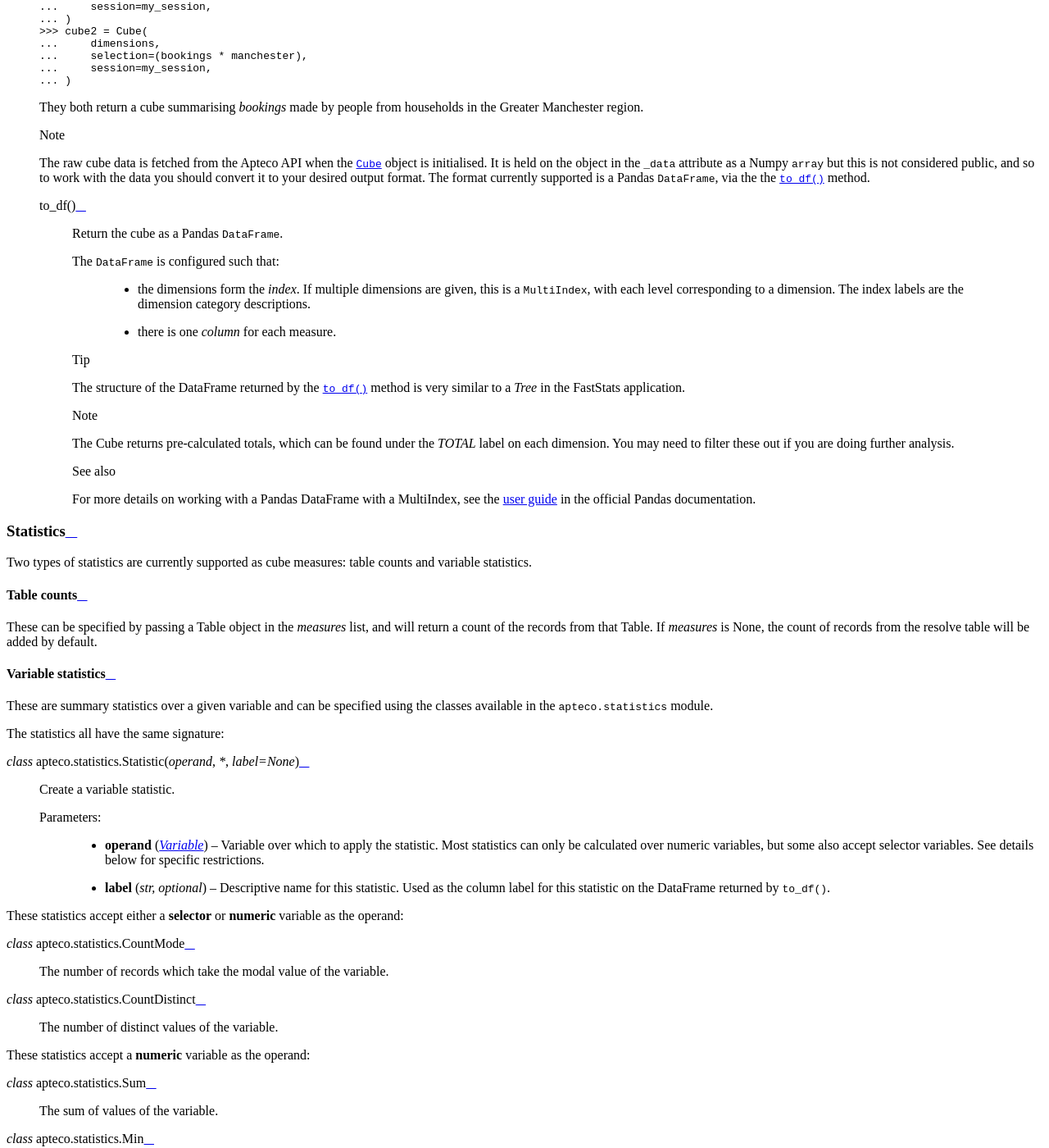
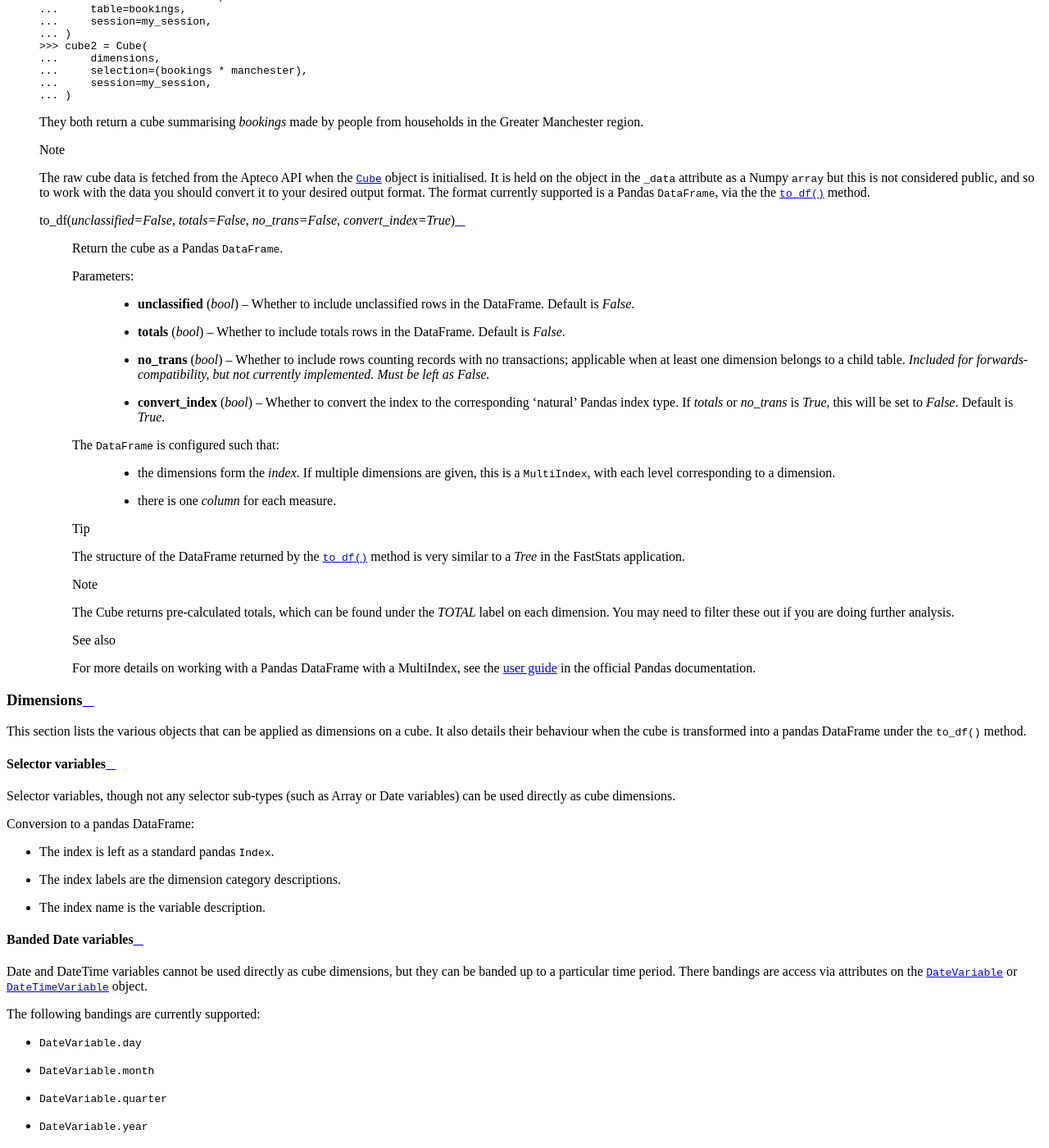
Before and after one commit to Apteco/py-apteco, a Sphinx documentation site: the page built from docs/source/reference/topics/cube.rst, in a window 1280 px wide and 1400 px high, scrolled down 3439 px. Shown: the whole window at 82% size. Built offline with Sphinx 7.4.7 and the Read the Docs theme 2.0.0, drawn with Linux system fonts in a browser that asks for light colours; some of the changed text lies outside the part shown.

Commit message:
Update documentation for date banding. [AB#3523]

```diff
--- a/docs/source/reference/topics/cube.rst
+++ b/docs/source/reference/topics/cube.rst
@@ -178,7 +178,7 @@
         * All dimensions must be from tables related to each other,
           except in the case of a 'cross cube'
           when dimensions may be from unrelated tables,
-          as long as these are all *descendants* of `table`.
+          as long as these are all descendants of `table`.
         * Each measure's table must be related to each dimension's table.
           In the case of a 'cross cube', all measures must be from `table`
           or one of its ancestors.
@@ -224,16 +224,29 @@
         The format currently supported is a Pandas :class:`DataFrame`,
         via the the :meth:`to_df` method.
 
-    .. method:: to_df()
+    .. method:: to_df(unclassified=False, totals=False, no_trans=False, convert_index=True)
 
         Return the cube as a Pandas :class:`DataFrame`.
+
+        :param bool unclassified: Whether to include unclassified rows in the DataFrame.
+            Default is `False`.
+        :param bool totals: Whether to include totals rows in the DataFrame.
+            Default is `False`.
+        :param bool no_trans: Whether to include rows counting records
+            with no transactions;
+            applicable when at least one dimension belongs to a child table.
+            *Included for forwards-compatibility, but not currently implemented.*
+            *Must be left as False.*
+        :param bool convert_index: Whether to convert the index to the corresponding
+            'natural' Pandas index type.
+            If *totals* or *no_trans* is *True*, this will be set to *False*.
+            Default is `True`.
 
         The :class:`DataFrame` is configured such that:
 
             * the dimensions form the *index*.
               If multiple dimensions are given, this is a :class:`MultiIndex`,
               with each level corresponding to a dimension.
-              The index labels are the dimension category descriptions.
             * there is one *column* for each measure.
 
         .. tip::
@@ -251,6 +264,47 @@
             see the `user guide
             <https://pandas.pydata.org/pandas-docs/stable/user_guide/advanced.html>`_
             in the official Pandas documentation.
+
+Dimensions
+----------
+
+This section lists the various objects that can be applied as dimensions on a cube.
+It also details their behaviour when the cube is transformed into a pandas DataFrame
+under the :meth:`to_df()` method.
+
+Selector variables
+~~~~~~~~~~~~~~~~~~
+
+Selector variables, though not any selector sub-types (such as Array or Date variables)
+can be used directly as cube dimensions.
+
+Conversion to a pandas DataFrame:
+
+* The index is left as a standard pandas :class:`Index`.
+* The index labels are the dimension category descriptions.
+* The index name is the variable description.
+
+Banded Date variables
+~~~~~~~~~~~~~~~~~~~~~
+
+Date and DateTime variables cannot be used directly as cube dimensions,
+but they can be banded up to a particular time period.
+There bandings are access via attributes on the :class:`DateVariable`
+or :class:`DateTimeVariable` object.
+
+The following bandings are currently supported:
+
+* ``DateVariable.day``
+* ``DateVariable.month``
+* ``DateVariable.quarter``
+* ``DateVariable.year``
+
+Conversion to a pandas DataFrame:
+
+* The default index conversion is to a pandas :class:`PeriodIndex`
+  with the corresponding frequency.
+* If not converted, the index labels are the banded category descriptions.
+* The index name is of the form `'Variable description (banding)'`.
 
 Statistics
 ----------
```
Also changed, not shown: docs/source/changelog.rst (+20 -0 lines).
